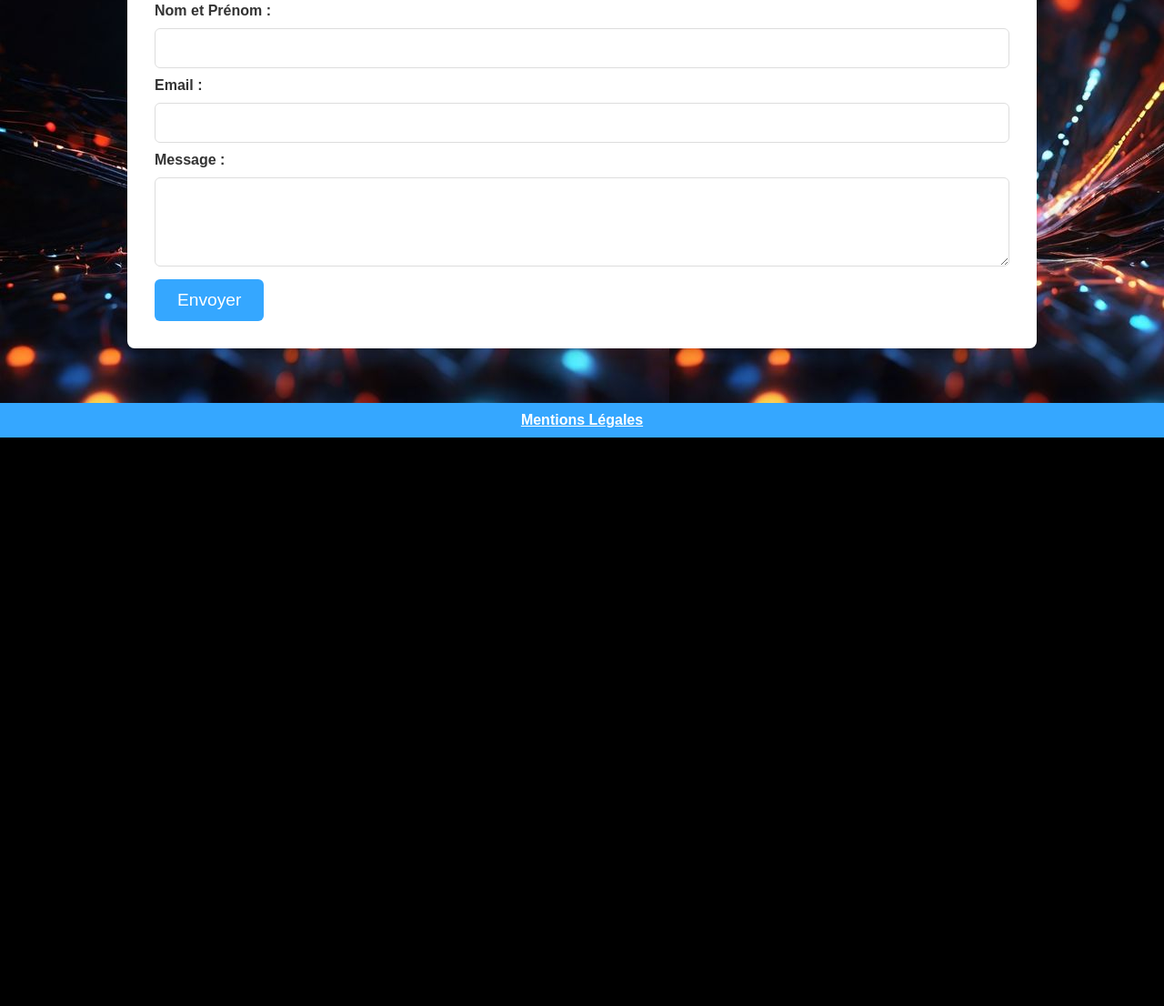
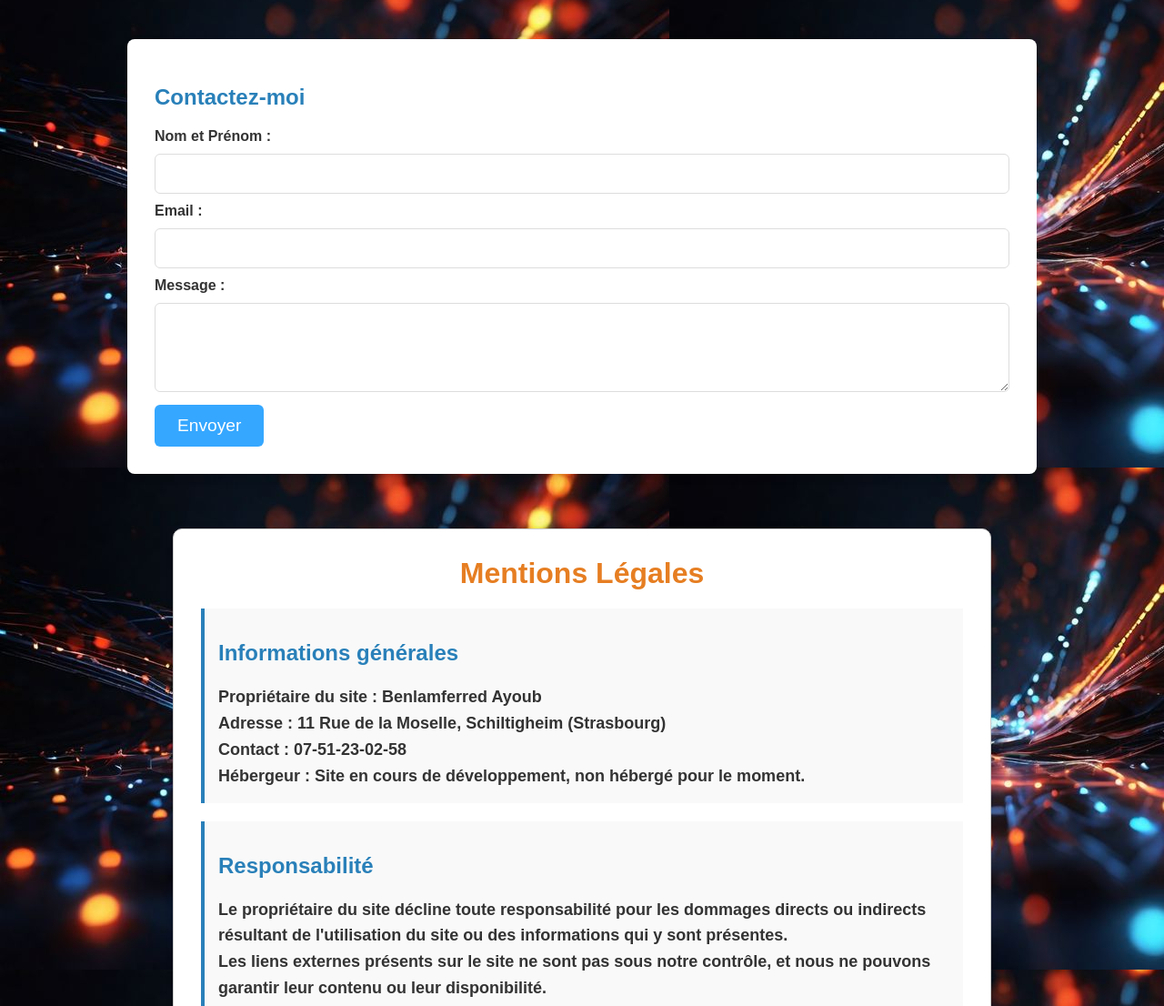
Before and after one commit to AyoubBenlamferred/AyoubBenlamferred.github.io, a plain HTML site: page index.html in a window 1280 px wide. Shown: the part 1694-2800 px from the top of the page at 91% size. Before the commit the page ends 2175 px from the top, so only its background shows below. Drawn offline with Linux system fonts and the light colour scheme.

Commit message:
modification

```diff
--- a/index.html
+++ b/index.html
@@ -116,8 +116,31 @@
   </section>
 
 
+
+
+  <div class="mentions-legales">
+    <h1>Mentions Légales</h1>
+    <div class="section">
+      <h2>Informations générales</h2>
+      <p><strong>Propriétaire du site :</strong> Benlamferred Ayoub</p>
+      <p><strong>Adresse :</strong> 11 Rue de la Moselle, Schiltigheim (Strasbourg)</p>
+      <p><strong>Contact :</strong> 07-51-23-02-58</p>
+      <p><strong>Hébergeur :</strong> Site en cours de développement, non hébergé pour le moment.</p>
+    </div>
+    <div class="section">
+      <h2>Responsabilité</h2>
+      <p>Le propriétaire du site décline toute responsabilité pour les dommages directs ou indirects résultant de
+        l'utilisation du site ou des informations qui y sont présentes.</p>
+      <p>Les liens externes présents sur le site ne sont pas sous notre contrôle, et nous ne pouvons garantir leur contenu
+        ou leur disponibilité.</p>
+      <p>L'utilisateur est seul responsable de l'usage qu'il fait des informations fournies sur ce site.</p>
+    </div>
+  </div>
+
+
+
 <footer>
-  <p><a href="mentions-legales.html">Mentions Légales</a></p>
+  &copy; 2025 Benlamferred Ayoub - Tous droits réservés
 </footer>
 
 
--- a/style.css
+++ b/style.css
@@ -44,6 +44,7 @@ header {
 header h1 {
   font-size: 3rem;
   margin-bottom: 10px;
+  color: white;
 }
 
 header p {
@@ -178,14 +179,13 @@ form button:hover {
 
 /* Footer */
 footer {
-  background-color: #35a7ff;
-  color: #D2DBA9;
   text-align: center;
-  padding: 10px;
-  position: relative;
-  bottom: 0;
-  width: 100%;
-  font-size: 1rem;
+  margin-top: 40px;
+  padding: 20px;
+  background-color: #2980B9;
+  color: white;
+  font-size: 16px;
+  border-radius: 10px;
 }
 
 footer a {
@@ -221,3 +221,47 @@ footer a {
       box-shadow: 0 0 10px rgba(0, 0, 0, 0.1);
       border-radius: 8px;
     }
+
+
+    body {
+      font-family: Arial, sans-serif;
+      margin: 20px;
+      padding: 20px;
+      background-color: #f4f4f4;
+    }
+
+    .mentions-legales {
+      max-width: 900px;
+      margin: auto;
+      padding: 30px;
+      border: 1px solid #ccc;
+      border-radius: 10px;
+      background-color: #ffffff;
+      box-shadow: 0 0 10px rgba(0, 0, 0, 0.1);
+    }
+
+    h1 {
+      color: #E67E22;
+      font-size: 32px;
+      text-align: center;
+      margin-bottom: 20px;
+    }
+
+    h2 {
+      color: #2980B9;
+      font-size: 24px;
+      margin-top: 20px;
+    }
+
+    p {
+      font-size: 18px;
+      line-height: 1.6;
+      color: #333;
+    }
+
+    .section {
+      margin-bottom: 20px;
+      padding: 15px;
+      border-left: 4px solid #2980B9;
+      background: #f9f9f9;
+    }
```
Also changed, not shown: mentions-legales.html (deleted, +0 -51 lines). Lines whose indentation alone changed are shown as unchanged.
